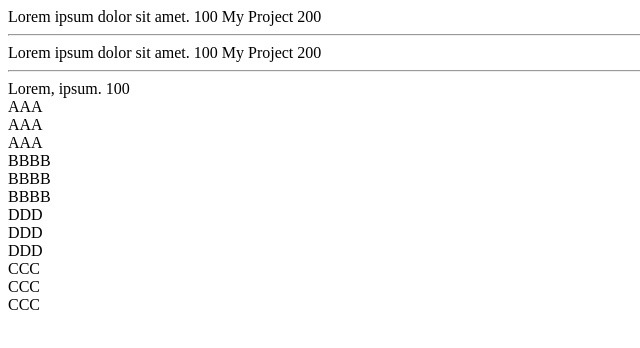
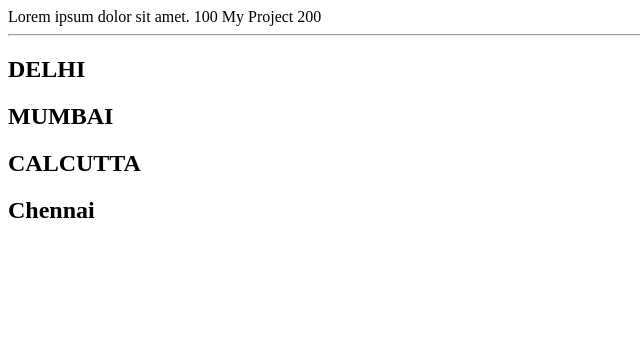
Before and after one commit to cg-101/day1-react, a React (Create React App) app: page / in a window 1280 px wide. Shown: the top 348 px of the page, without its empty margins (0-640 px from the left). Built offline with nearby package versions, Linux system fonts and the light colour scheme.

Commit message:
ui, and logic

```diff
--- a/src/App.js
+++ b/src/App.js
@@ -4,8 +4,21 @@ export default function App() {
   return (
     <div>
       <ComponentA />
-      <ComponentA />
-      <ComponentB />
+      <ComponentC />
+    </div>
+  );
+}
+
+function ComponentC() {
+  // logic
+  let list = ["DELHI", "MUMBAI", "CALCUTTA", "Chennai"];
+
+  // UI
+  return (
+    <div>
+      {
+        list.map((data, index) => <h2 key={index}>{data}</h2> )
+      }
     </div>
   );
 }
@@ -30,8 +43,9 @@ function ComponentB() {
         return <div>BBBB</div>;
       })}
 
-
-      {list.map(() => <div>DDD</div>)}
+      {list.map(() => (
+        <div>DDD</div>
+      ))}
 
       {list.map(() => (
         <div>
```
